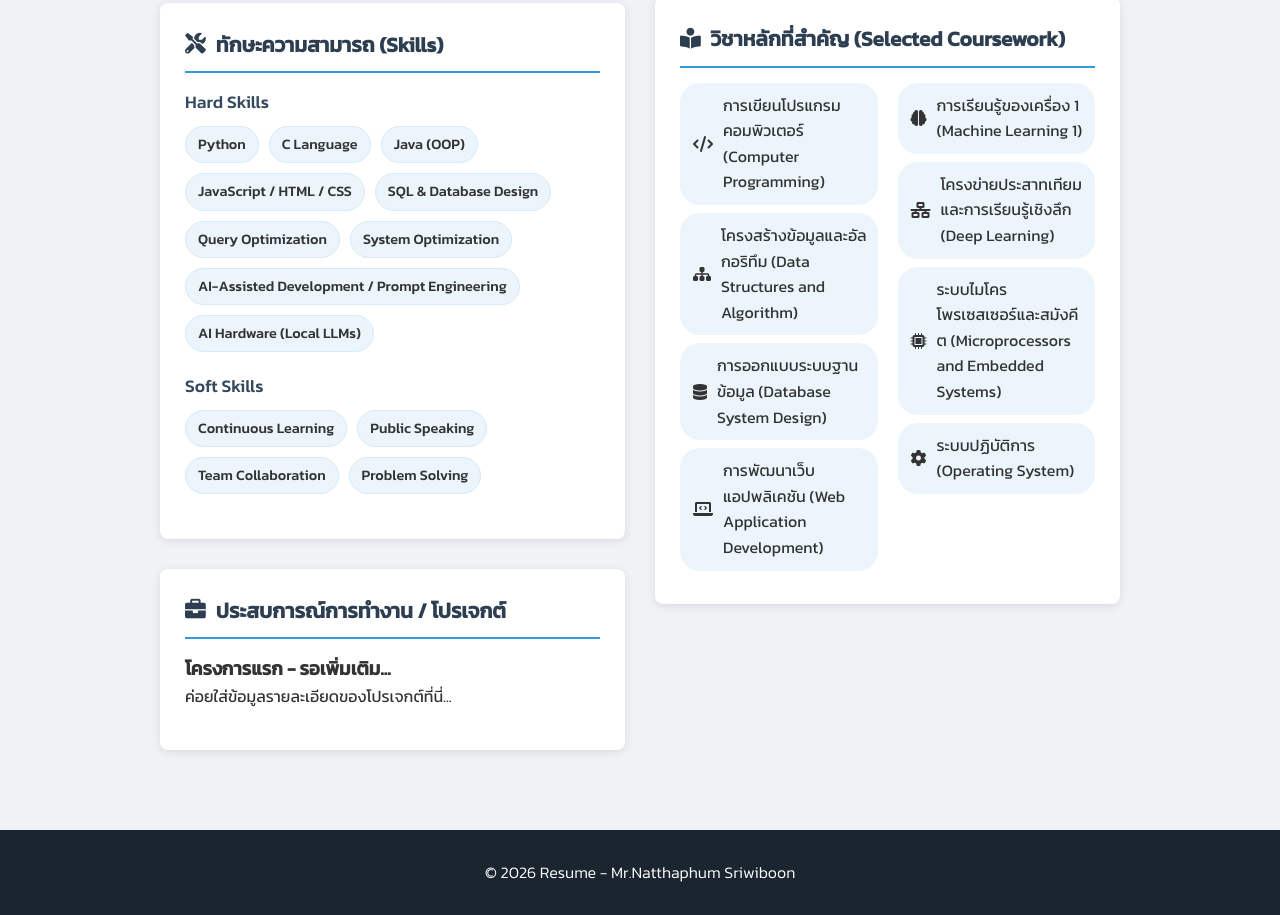
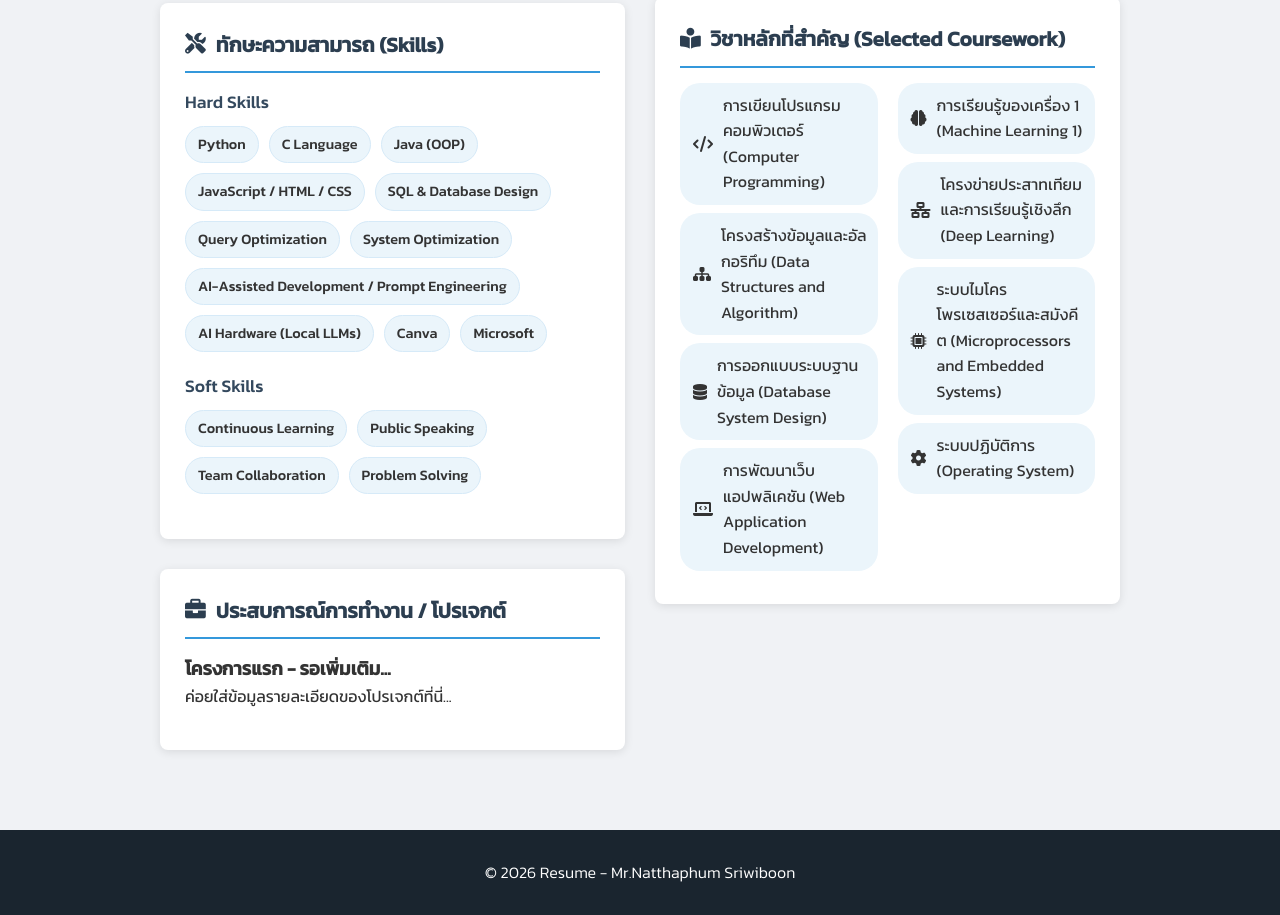
Before and after one commit to Bunnme/MYResume, a plain HTML site: page index.html in a window 1280 px wide. Shown: the part 830-1745 px from the top of the page. Drawn offline with Linux system fonts and the light colour scheme.

Commit message:
อัปเดต

```diff
--- a/index.html
+++ b/index.html
@@ -68,7 +68,8 @@
                             <span class="skill-tag">System Optimization</span>
                             <span class="skill-tag">AI-Assisted Development / Prompt Engineering</span>
                             <span class="skill-tag">AI Hardware (Local LLMs)</span>
-
+                            <span class="skill-tag">Canva</span>
+                            <span class="skill-tag">Microsoft</span>
 
                         </div>
                     </div>
```
